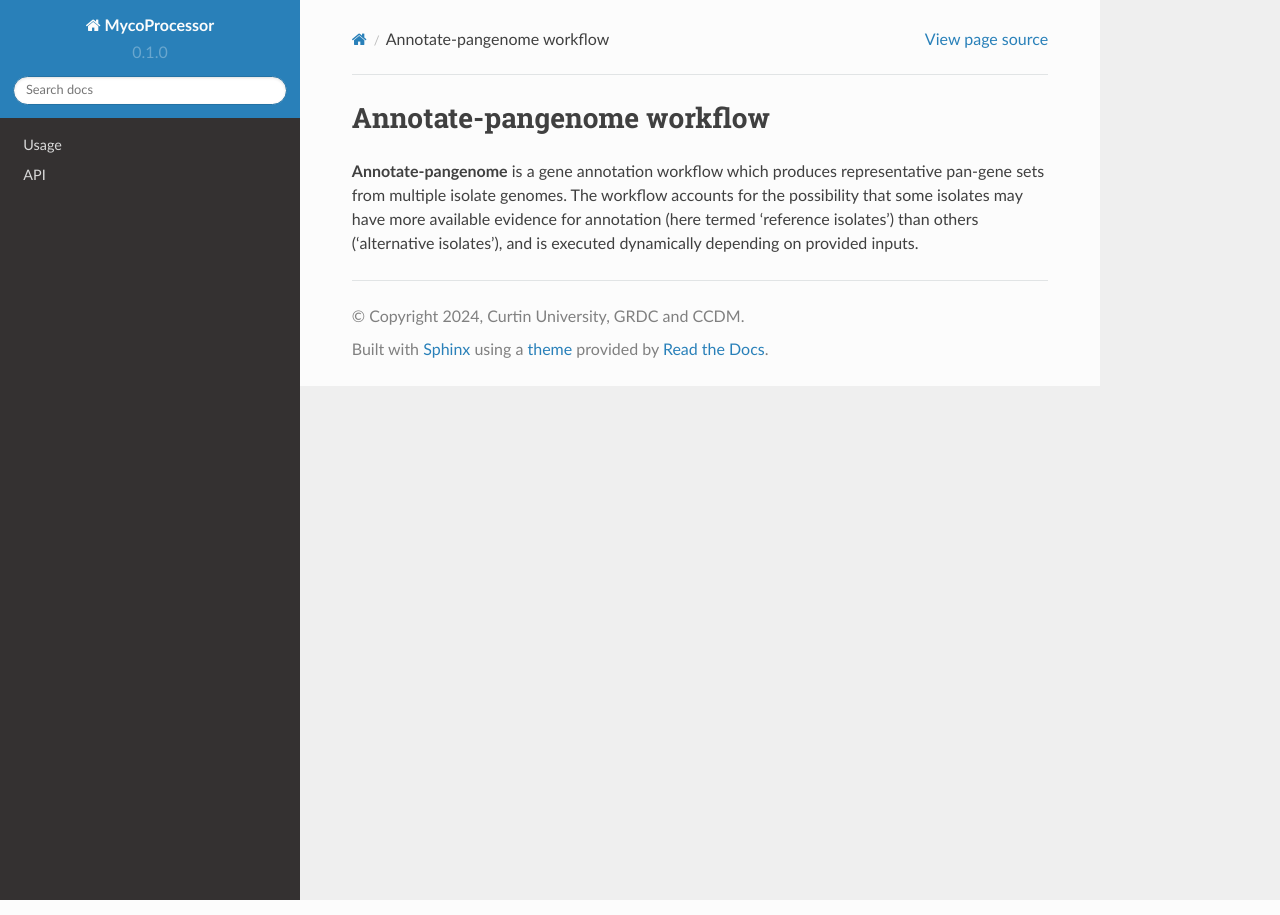
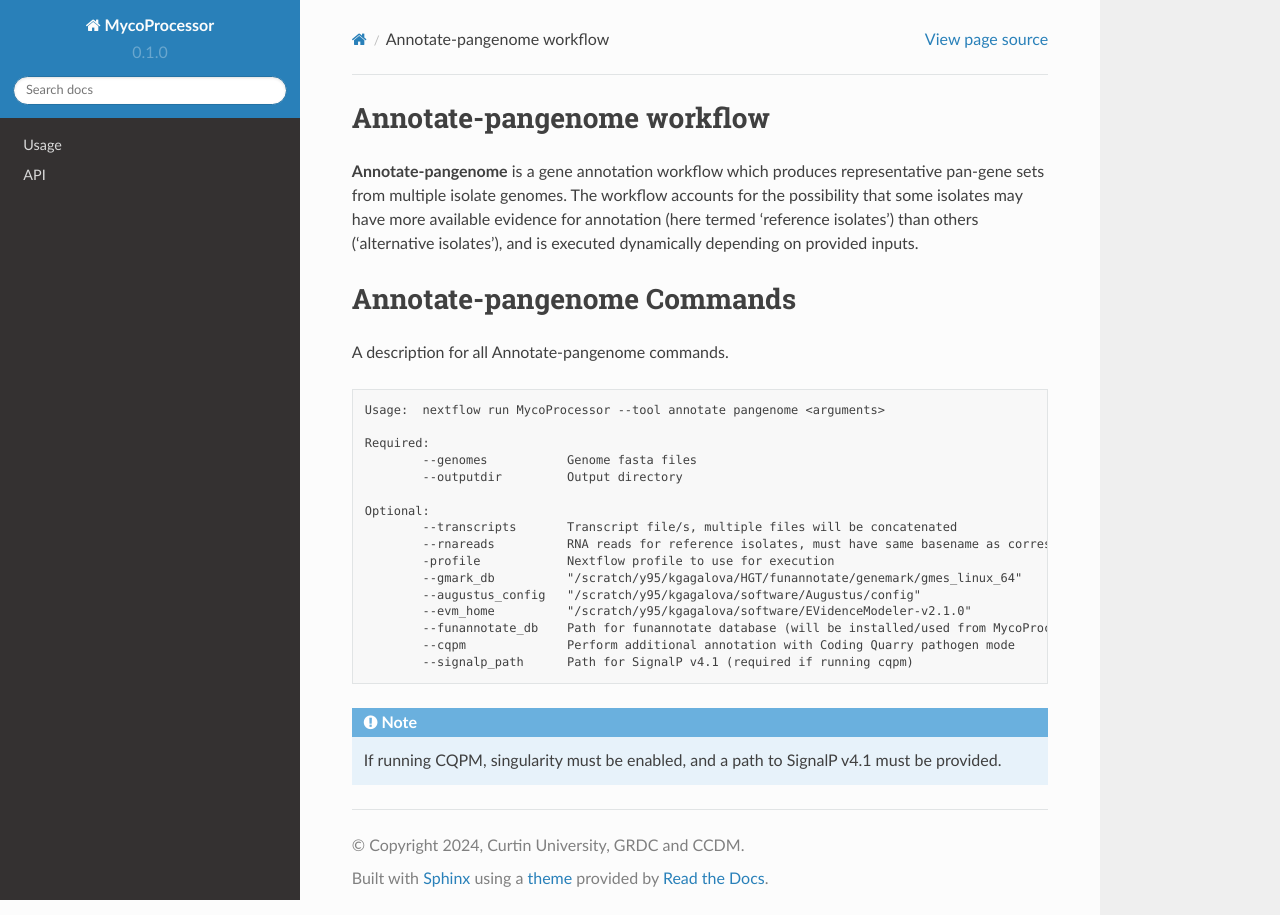
Before and after one commit to KristinaGagalova/MycoProcessor, a Sphinx documentation site: the page built from docs/source/annotate-pangenome.rst, in a window 1280 px wide. Built offline with Sphinx 7.4.7 and the Read the Docs theme 2.0.0, drawn with Linux system fonts in a browser that asks for light colours.

Commit message:
added annotate-pangenome

```diff
--- a/docs/source/annotate-pangenome.rst
+++ b/docs/source/annotate-pangenome.rst
@@ -6,3 +6,33 @@ representative pan-gene sets from multiple isolate genomes. The
 workflow accounts for the possibility that some isolates may have more
 available evidence for annotation (here termed 'reference isolates') than others
 ('alternative isolates'), and is executed dynamically depending on provided inputs.
+
+
+.. _commands:
+
+Annotate-pangenome Commands
+===========================
+A description for all Annotate-pangenome commands.
+
+.. code-block:: None
+
+	Usage:	nextflow run MycoProcessor --tool annotate pangenome <arguments>
+
+	Required:
+		--genomes           Genome fasta files
+		--outputdir         Output directory
+
+	Optional:
+		--transcripts       Transcript file/s, multiple files will be concatenated
+		--rnareads          RNA reads for reference isolates, must have same basename as corresponding genome
+		-profile            Nextflow profile to use for execution
+		--gmark_db          "/scratch/y95/kgagalova/HGT/funannotate/genemark/gmes_linux_64"
+		--augustus_config   "/scratch/y95/kgagalova/software/Augustus/config"
+		--evm_home          "/scratch/y95/kgagalova/software/EVidenceModeler-v2.1.0"
+		--funannotate_db    Path for funannotate database (will be installed/used from MycoProcessor directory by default)
+		--cqpm              Perform additional annotation with Coding Quarry pathogen mode
+		--signalp_path      Path for SignalP v4.1 (required if running cqpm)
+
+
+.. note::
+   If running CQPM, singularity must be enabled, and a path to SignalP v4.1 must be provided.
```
